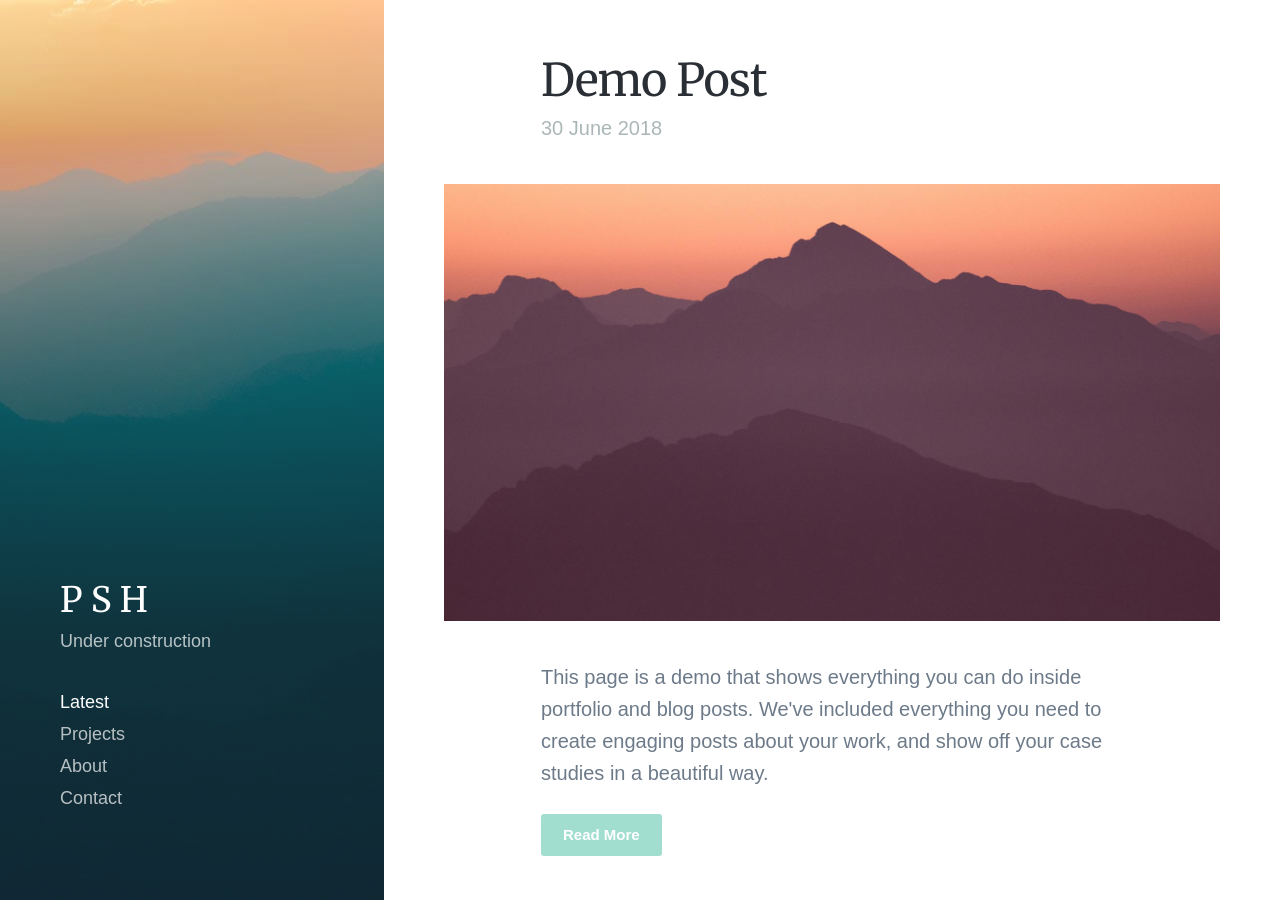
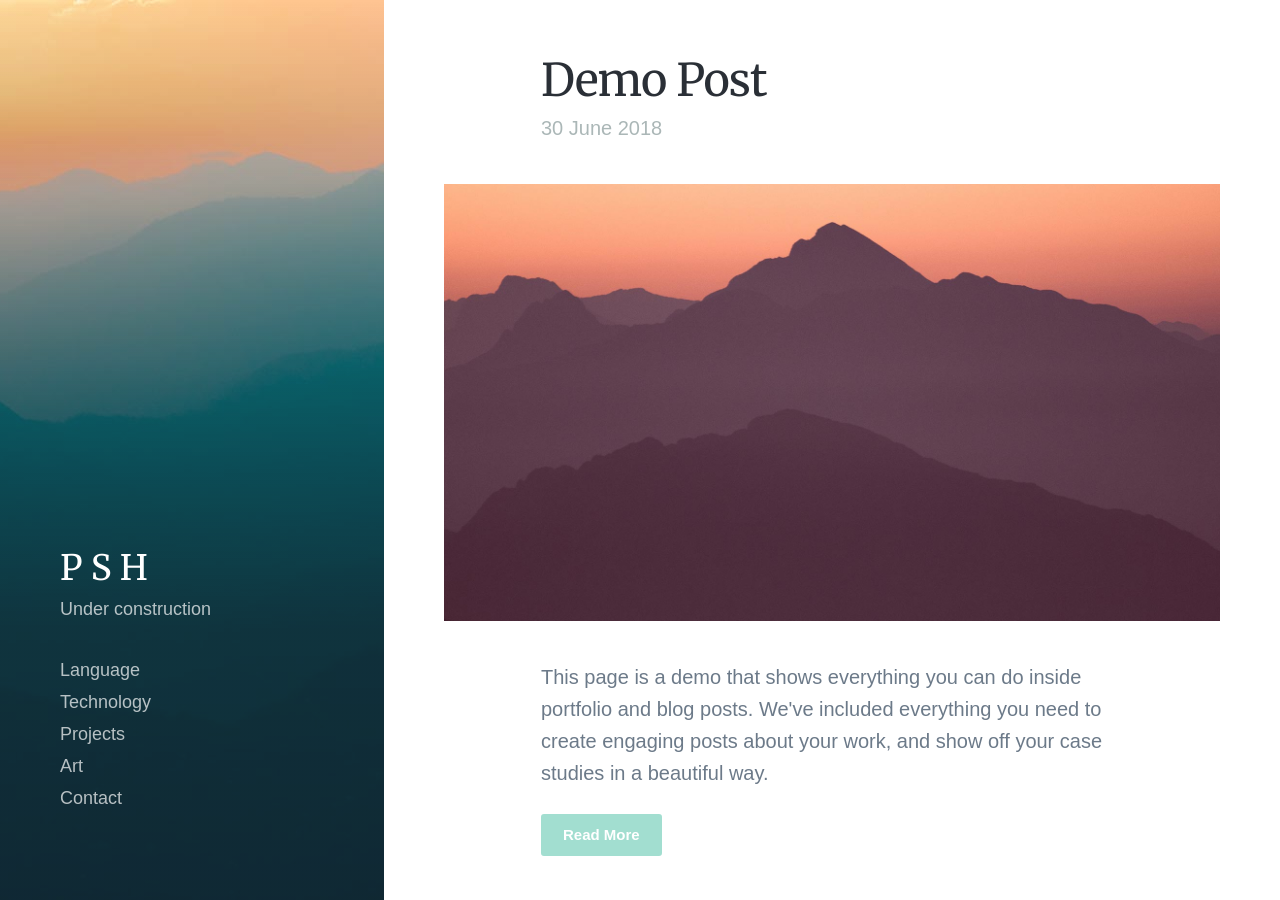
Before and after one commit to vendergood/vendergood.github.io, a Jekyll site: the page built from index.html, in a window 1280 px wide and 900 px high. Built offline with Jekyll 4.4.1, drawn with Linux system fonts in a browser that asks for light colours; nearby versions of some CDN libraries; some web fonts are replaced; the list of posts is cut into pages by our own code.

Commit message:
Update settings.yml

```diff
--- a/_data/settings.yml
+++ b/_data/settings.yml
@@ -10,12 +10,14 @@ header_settings:
 
 menu_settings:
   menu_items:
-    - title: 'Latest'
-      url: '/'
+    - title: 'Language'
+      url: '/language'
+    - title: 'Technology'
+      url: '/technology'
     - title: 'Projects'
       url: '/projects/'
-    - title: 'About'
-      url: '/about'
+    - title: 'Art'
+      url: '/art'
     - title: 'Contact'
       url: '/contact'
 
```
